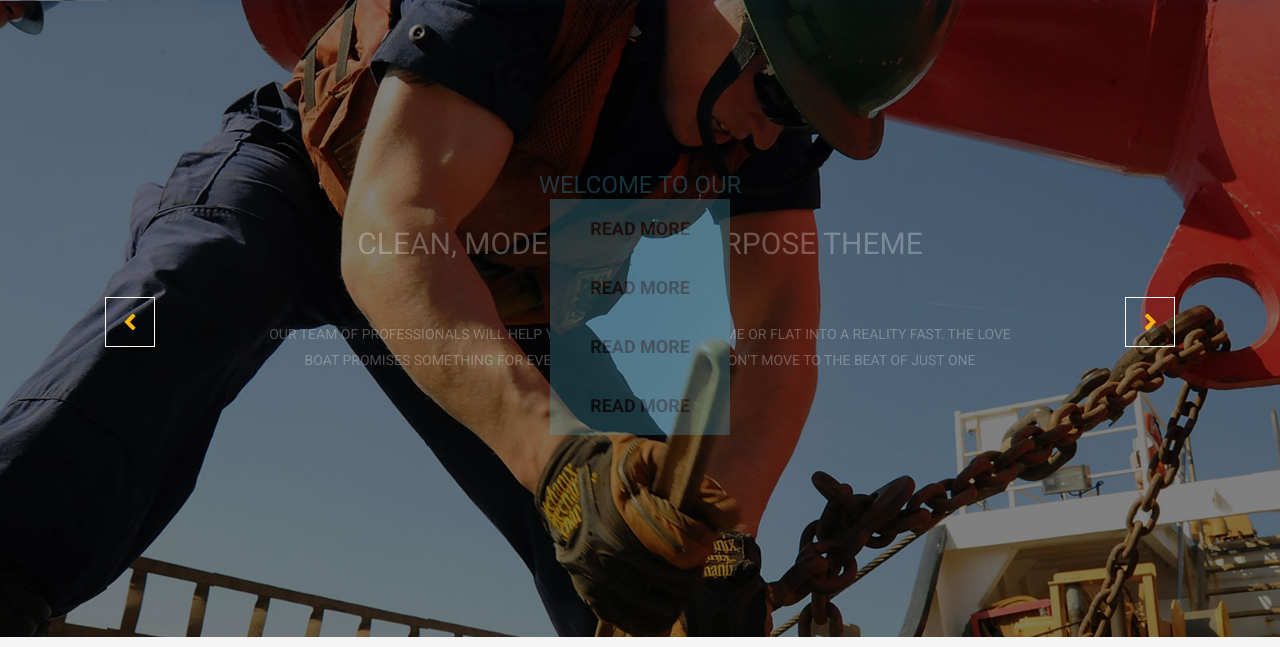
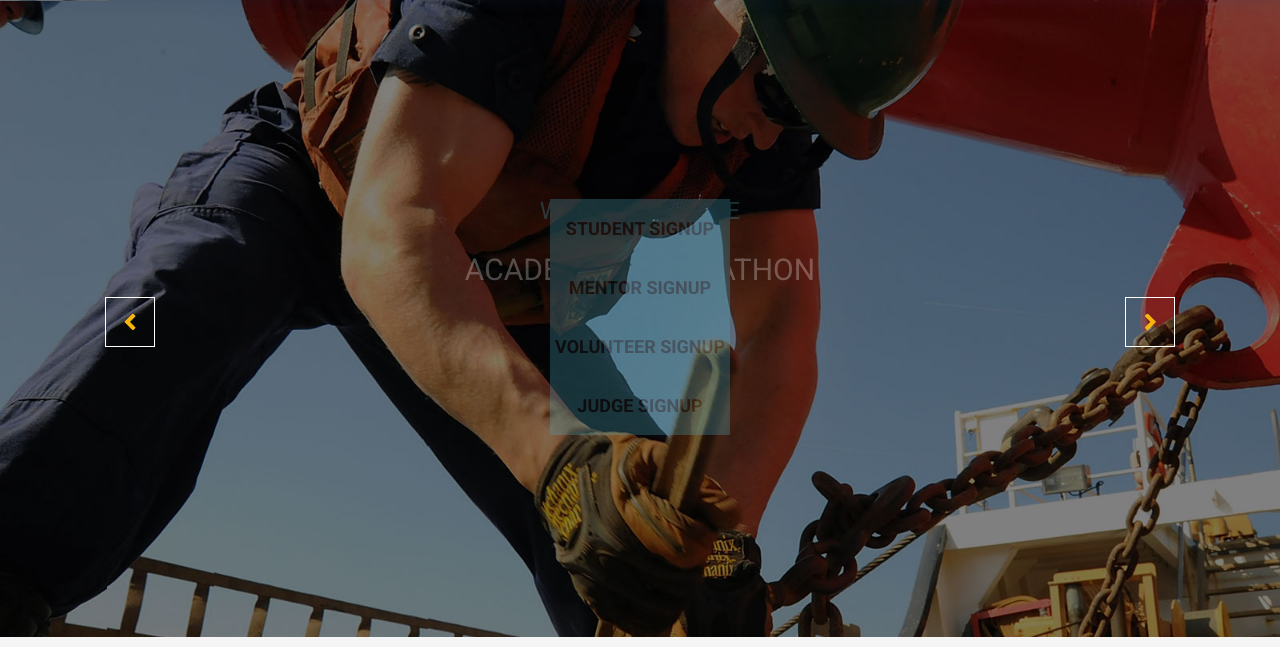
Before and after one commit to Goutham888/Hackathon, a plain HTML site: page TOPBuilder/index.html in a window 1280 px wide. Shown: the part 153-800 px from the top of the page. Drawn offline with nearby package versions, Linux system fonts and the light colour scheme.

Commit message:
change some text of the pop ups

```diff
--- a/TOPBuilder/index.html
+++ b/TOPBuilder/index.html
@@ -119,14 +119,14 @@
             <div data-thumb="images/slider-1.jpg" data-src="images/slider-1.jpg">
                 <div class="camera_caption">
                    <div class="container">
-                        <h5 class=" wow fadeInUp animated">Welcome to our</h5>
-                        <h3 class=" wow fadeInUp animated" data-wow-delay="0.5s">CLEAN, MODERN, MULTIPURPOSE THEME</h3>
-                        <p class=" wow fadeInUp animated" data-wow-delay="0.8s">Our team of professionals will help you turn your dream home or flat into a reality fast. The Love Boat promises something for everyone. Now the world don't move to the beat of just one</p>
+                        <h5 class=" wow fadeInUp animated">Welcome to the</h5>
+                        <h3 class=" wow fadeInUp animated" data-wow-delay="0.5s">Academies Hackathon</h3>
+                        <p class=" wow fadeInUp animated" data-wow-delay="0.8s"></p>
                         <div class="grid">
-                          <a class=" wow fadeInUp animated" data-wow-delay="1s" href="#">Read More</a>
-                          <a class="mentorSignup" data-wow-delay="1s" href="#">Read More</a>
-                          <a class=" wow fadeInUp animated" data-wow-delay="1s" href="#">Read More</a>
-                          <a class=" wow fadeInUp animated" data-wow-delay="1s" href="#">Read More</a>
+                          <a class=" wow fadeInUp animated" data-wow-delay="1s" href="#">Student Signup</a>
+                          <a class="wow fadeInUp animated" data-wow-delay="1s" href="#">Mentor Signup</a>
+                          <a class=" wow fadeInUp animated" data-wow-delay="1s" href="#">Volunteer Signup</a>
+                          <a class=" wow fadeInUp animated" data-wow-delay="1s" href="#">Judge Signup</a>
                         </div>
 
                    </div>
@@ -135,9 +135,9 @@
             <div data-thumb="images/slider-2.jpg" data-src="images/slider-2.jpg">
                 <div class="camera_caption">
                    <div class="container">
-                        <h5 class=" wow fadeInUp animated">Welcome to our</h5>
-                        <h3 class=" wow fadeInUp animated" data-wow-delay="0.5s">CLEAN ,MODERN, MULTIPURPOSE THEME</h3>
-                        <p class=" wow fadeInUp animated" data-wow-delay="0.8s">Our team of professionals will help you turn your dream home or flat into a reality fast. The Love Boat promises something for everyone. Now the world don't move to the beat of just one</p>
+                        <h5 class=" wow fadeInUp animated">Welcome to the</h5>
+                        <h3 class=" wow fadeInUp animated" data-wow-delay="0.5s">Academies Hackathon</h3>
+                        <p class=" wow fadeInUp animated" data-wow-delay="0.8s"</p>
                         <a class=" wow fadeInUp animated" data-wow-delay="1s" href="# ">Read More</a>
                    </div>
                 </div>
```
Also changed, not shown: TOPBuilder/images/LogoMaybe.svg (added).
